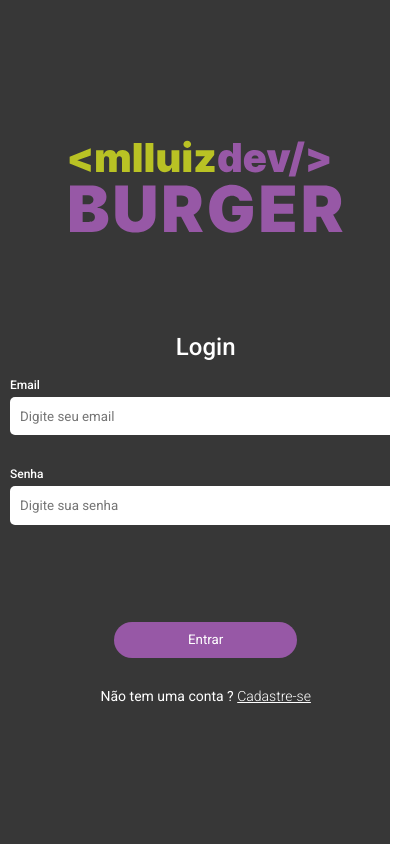
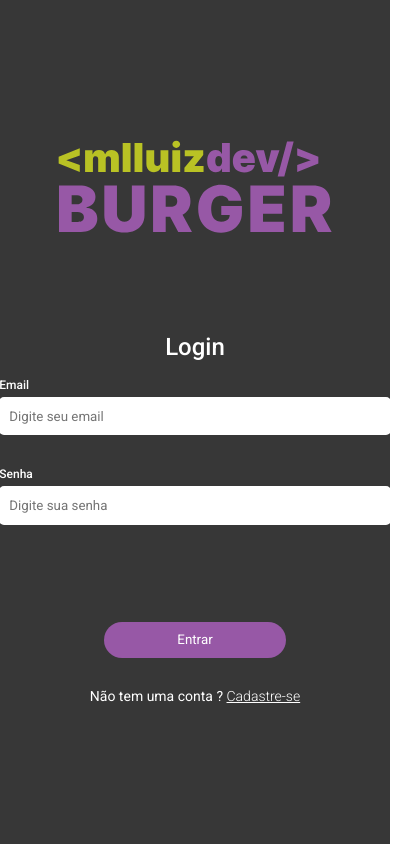
Before and after one commit to Mlluiz39/mlluizdevburger, a React (Vite) app: page /login in a window 390 px wide. Shown: the whole page, 411 px wide, since content can reach past the window. Built offline with nearby package versions, Linux system fonts and the light colour scheme.

Commit message:
add new responsive

```diff
--- a/src/pages/Login/index.jsx
+++ b/src/pages/Login/index.jsx
@@ -17,7 +17,8 @@ import {
 	Label,
 	Input,
 	ErrorMessage,
-	SignInLink
+	SignInLink,
+	Form
 } from './styles'
 
 function login() {
@@ -63,7 +64,7 @@ function login() {
 
 				<h1>Login</h1>
 
-				<form noValidate onSubmit={handleSubmit(onSubmit)}>
+				<Form noValidate onSubmit={handleSubmit(onSubmit)}>
 					<Label>
 						Email
 						<Input
@@ -93,7 +94,7 @@ function login() {
 					<SignInLink>
 						Não tem uma conta ? <Link to="/cadastro">Cadastre-se</Link>
 					</SignInLink>
-				</form>
+				</Form>
 			</ContainerItens>
 		</Container>
 	)
--- a/src/pages/Login/styles.js
+++ b/src/pages/Login/styles.js
@@ -1,6 +1,6 @@
-import styled from 'styled-components';
+import styled from 'styled-components'
 
-import Hamburger from '../../assets/hamburger-login.svg';
+import Hamburger from '../../assets/hamburger-login.svg'
 
 export const Container = styled.div`
 	display: flex;
@@ -8,24 +8,24 @@ export const Container = styled.div`
 	width: 100vw;
 	background: #373737;
 
-  @media (width: 600px) {
+	@media (width: 768px) {
 		background-image: none;
 	}
-`;
+`
 export const ContainerImage = styled.div`
 	flex: 1;
 	background: url(${Hamburger}) no-repeat;
 
-  @media (max-width: 600px) {
+	@media (max-width: 768px) {
 		display: none;
 	}
-`;
+`
 export const ContainerItens = styled.div`
-  flex: 1;
 	display: flex;
 	flex-direction: column;
 	align-items: center;
 	justify-content: center;
+	flex: 1;
 	h1 {
 		margin-top: 100px;
 		margin-bottom: 17px;
@@ -36,19 +36,22 @@ export const ContainerItens = styled.div`
 		line-height: 28px;
 	}
 
-  form {
-    margin: 0 10px;
-
 	@media (max-width: 768px) {
 		width: 100%;
+		overflow: hidden;
+	}
+`
+
+export const Form = styled.form`
 	display: flex;
 	flex-direction: column;
 	align-items: center;
+	justify-content: center;
+	max-width: 400px;
+	width: 100%;
+	margin: 0 auto;
+`
 
-      overflow: hidden;
-		}
-  }
-`;
 export const Label = styled.label`
 	display: flex;
 	flex-direction: column;
@@ -60,7 +63,7 @@ export const Label = styled.label`
 	margin-bottom: 25px;
 
 	color: #ffffff;
-`;
+`
 export const Input = styled.input`
 	width: 391.42px;
 	height: 38.32px;
@@ -70,7 +73,7 @@ export const Input = styled.input`
 	outline: none;
 	border: ${(props) => (props.error ? '2px solid #cc1717;' : 'none')};
 	padding: 0 10px;
-`;
+`
 
 export const ErrorMessage = styled.p`
 	font-style: normal;
@@ -79,7 +82,7 @@ export const ErrorMessage = styled.p`
 	line-height: 16px;
 	margin-top: 2px;
 	color: #ff0000;
-`;
+`
 
 export const SignInLink = styled.p`
 	font-style: normal;
@@ -94,4 +97,4 @@ export const SignInLink = styled.p`
 		font-weight: 300;
 		color: #ffffff;
 	}
-`;
+`
```
Lines whose indentation alone changed are shown as unchanged.
